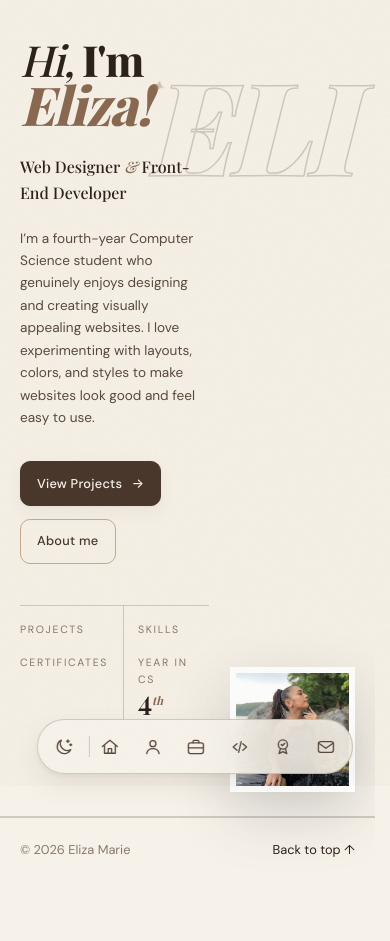
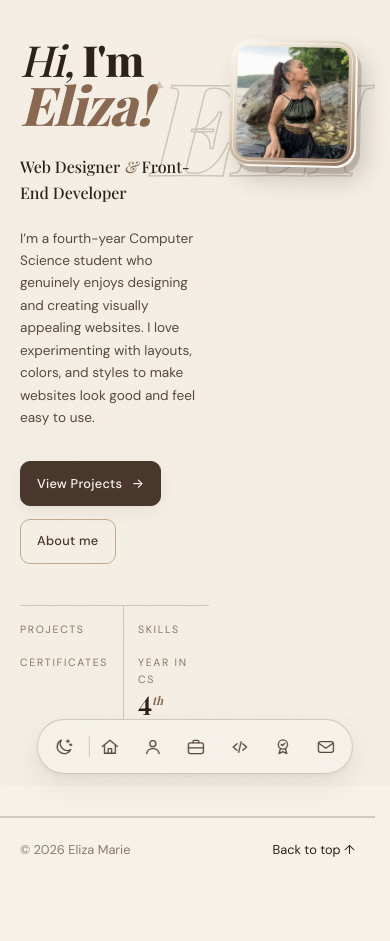
Before and after one commit to elizamariebelacsi0-hue/eliportfolio, a Django app: template templates/home.html in a window 390 px wide. Shown: the part 58-999 px from the top of the page. Run offline with Django 5.2, Linux system fonts and the light colour scheme; the template is opened without the code that fills it, so the values that code supplies are empty; some web fonts are replaced.

Commit message:
Refine fixed home photo frame

```diff
--- a/static/css/home.css
+++ b/static/css/home.css
@@ -155,23 +155,34 @@
 }
 
 .home-photo-frame {
+    position: relative;
+    align-self: start;
+    justify-self: center;
+    width: clamp(250px, 30vw, 400px);
+    aspect-ratio: 1;
+    overflow: hidden;
+    padding: 12px;
+    border-radius: 28px;
+    background: linear-gradient(145deg, #fffdf8 0%, #dfd0bb 44%, #8b6a52 100%);
+    box-shadow: 2px 2px 0 #fffdf8, 9px 11px 0 rgb(75 56 44 / 24%), 16px 22px 34px rgb(45 34 27 / 24%);
+    transform: rotate(1.2deg);
+}
+
+.home-photo-frame::before {
     position: absolute;
     z-index: 1;
-    top: 50%;
-    right: clamp(2rem, 10vw, 9rem);
-    width: clamp(240px, 28vw, 380px);
-    aspect-ratio: 1;
-    overflow: hidden;
-    border: 10px solid var(--surface, #fff);
-    border-radius: 0;
-    box-shadow: 0 22px 60px rgb(34 49 68 / 18%);
-    transform: translateY(-50%);
+    inset: 5px;
+    border: 1px solid rgb(255 253 248 / 70%);
+    border-radius: 23px;
+    content: "";
+    pointer-events: none;
 }
 
 .home-photo {
     display: block;
     width: 100%;
     height: 100%;
+    border-radius: 17px;
     object-fit: cover;
 }
 
@@ -229,11 +240,19 @@
     }
 
     .home-photo-frame {
-        top: auto;
-        right: 1.25rem;
-        bottom: 1.5rem;
-        width: clamp(120px, 32vw, 190px);
-        border-width: 6px;
-        transform: none;
+        justify-self: end;
+        width: min(100%, clamp(120px, 32vw, 190px));
+        padding: 7px;
+        border-radius: 20px;
+        box-shadow: 2px 2px 0 #fffdf8, 6px 8px 0 rgb(75 56 44 / 22%), 10px 14px 24px rgb(45 34 27 / 20%);
+    }
+
+    .home-photo-frame::before {
+        inset: 3px;
+        border-radius: 16px;
+    }
+
+    .home-photo {
+        border-radius: 11px;
     }
 }
--- a/templates/home.html
+++ b/templates/home.html
@@ -5,7 +5,7 @@
 {% block page_label %}Home{% endblock %}
 
 {% block extra_css %}
-<link rel="stylesheet" href="{% static 'css/home.css' %}?v=21">
+<link rel="stylesheet" href="{% static 'css/home.css' %}?v=22">
 {% endblock %}
 
 {% block content %}
@@ -38,6 +38,10 @@
                 <div><dt>Year in CS</dt><dd>4<sup>th</sup></dd></div>
             </dl>
         </div>
+
+        <div class="home-photo-frame">
+            <img src="{% get_media_prefix %}lanyard_pic.jpg" alt="Eliza" class="home-photo">
+        </div>
     </div>
 
     <div class="spin-badge home-badge" aria-hidden="true">
@@ -48,8 +52,5 @@
         <span class="spin-badge-core">E</span>
     </div>
 
-    <div class="home-photo-frame">
-        <img src="{% get_media_prefix %}lanyard_pic.jpg" alt="Eliza" class="home-photo">
-    </div>
 </section>
 {% endblock %}
```
